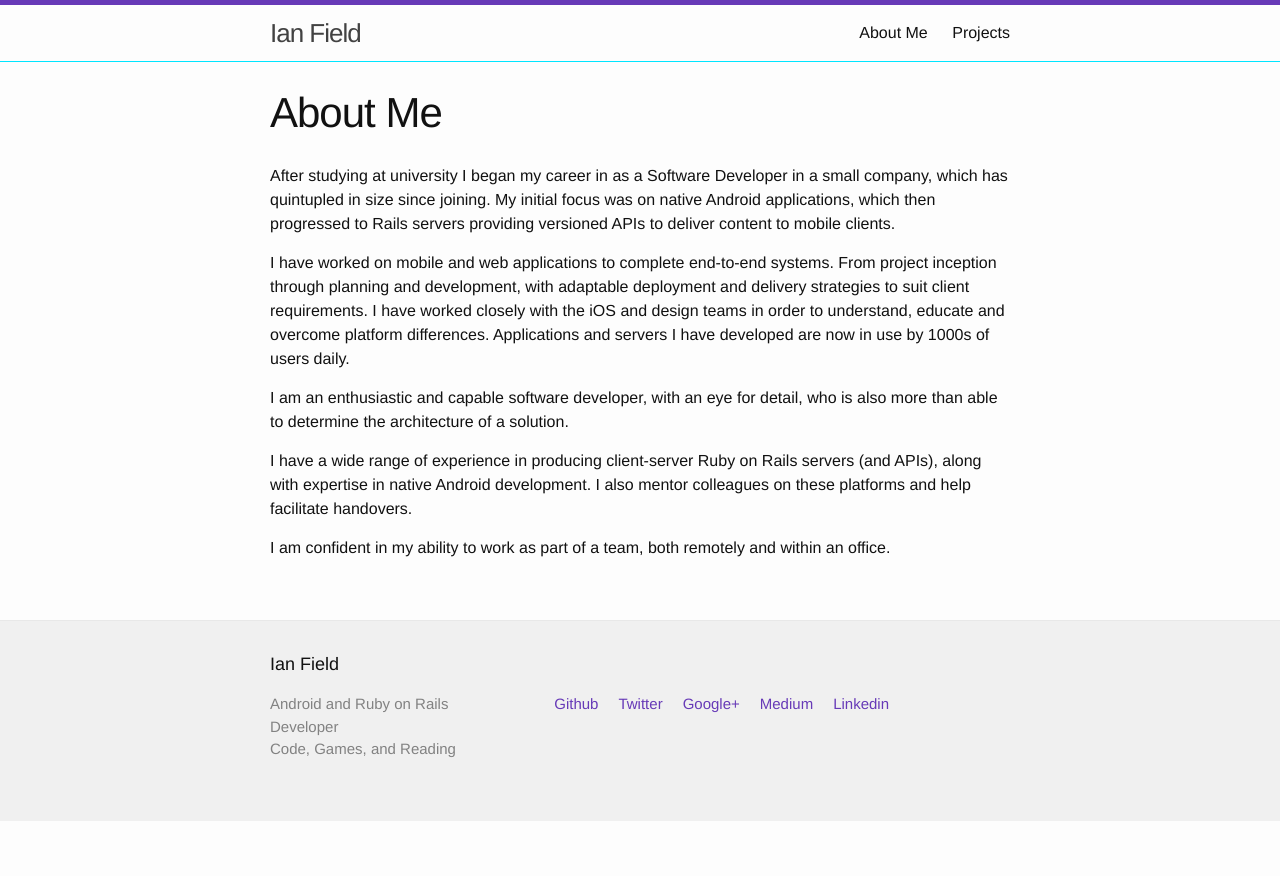
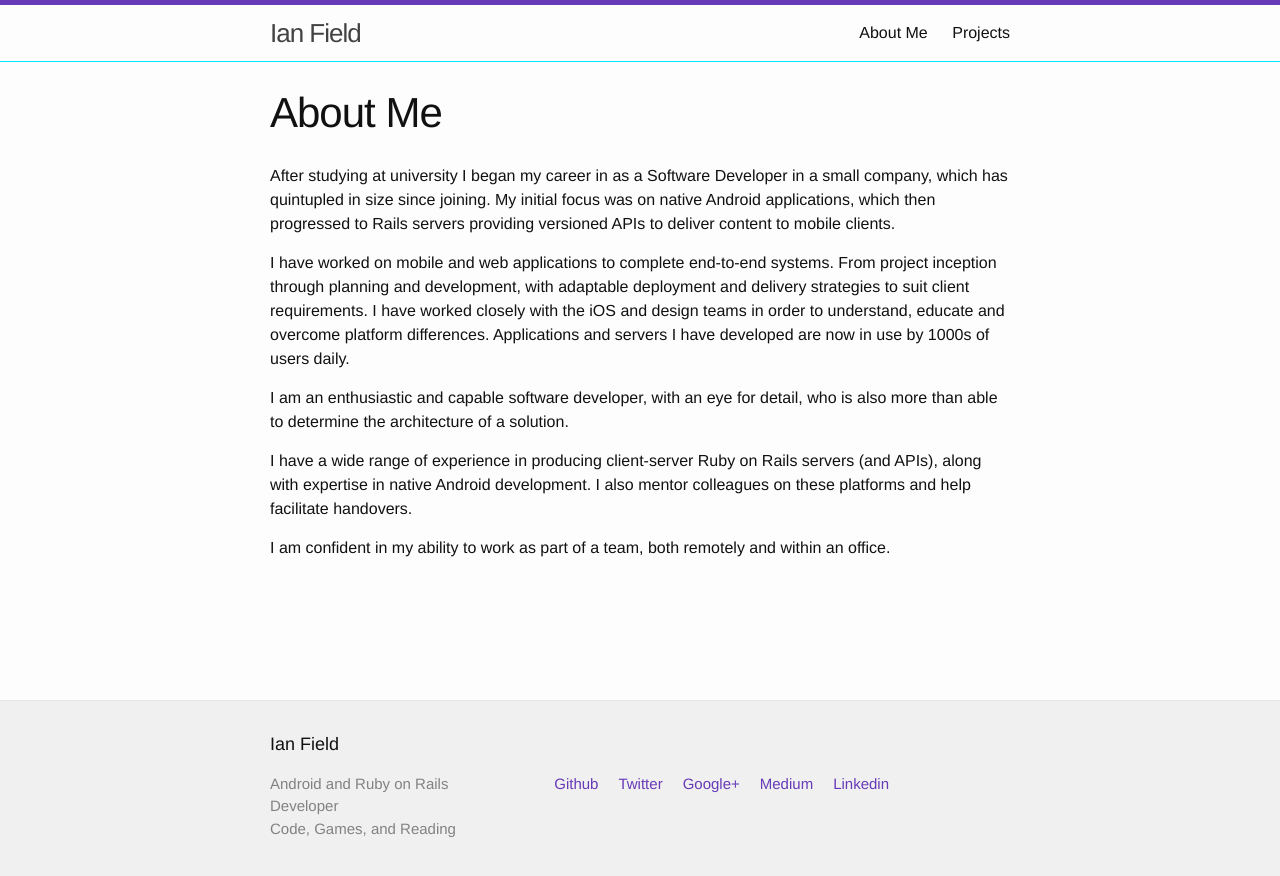
Before and after one commit to IanField90/ianfield90.github.io, a Jekyll site: the page built from about.md, in a window 1280 px wide. Shown: the top 876 px of the page. Built offline with Jekyll 4.4.1, drawn with Linux system fonts in a browser that asks for light colours.

Commit message:
Add flexbox

```diff
--- a/_sass/_base.scss
+++ b/_sass/_base.scss
@@ -23,6 +23,14 @@
     -o-font-feature-settings: "kern" 1;
     font-feature-settings: "kern" 1;
     font-kerning: normal;
+    display: -webkit-box;
+    display: -moz-box;
+    display: -ms-flexbox;
+    display: -webkit-flex;
+    display: flex;
+    min-height: 100vh;
+    -webkit-flex-direction: column;
+    flex-direction: column;
 }
 
 
--- a/_sass/_layout.scss
+++ b/_sass/_layout.scss
@@ -174,6 +174,10 @@
  */
 .page-content {
     padding: $spacing-unit 0;
+    -webkit-box-flex: 1;
+    -webkit-flex: 1;
+    -ms-flex: 1;
+    flex: 1;
 }
 
 .page-heading {
```
